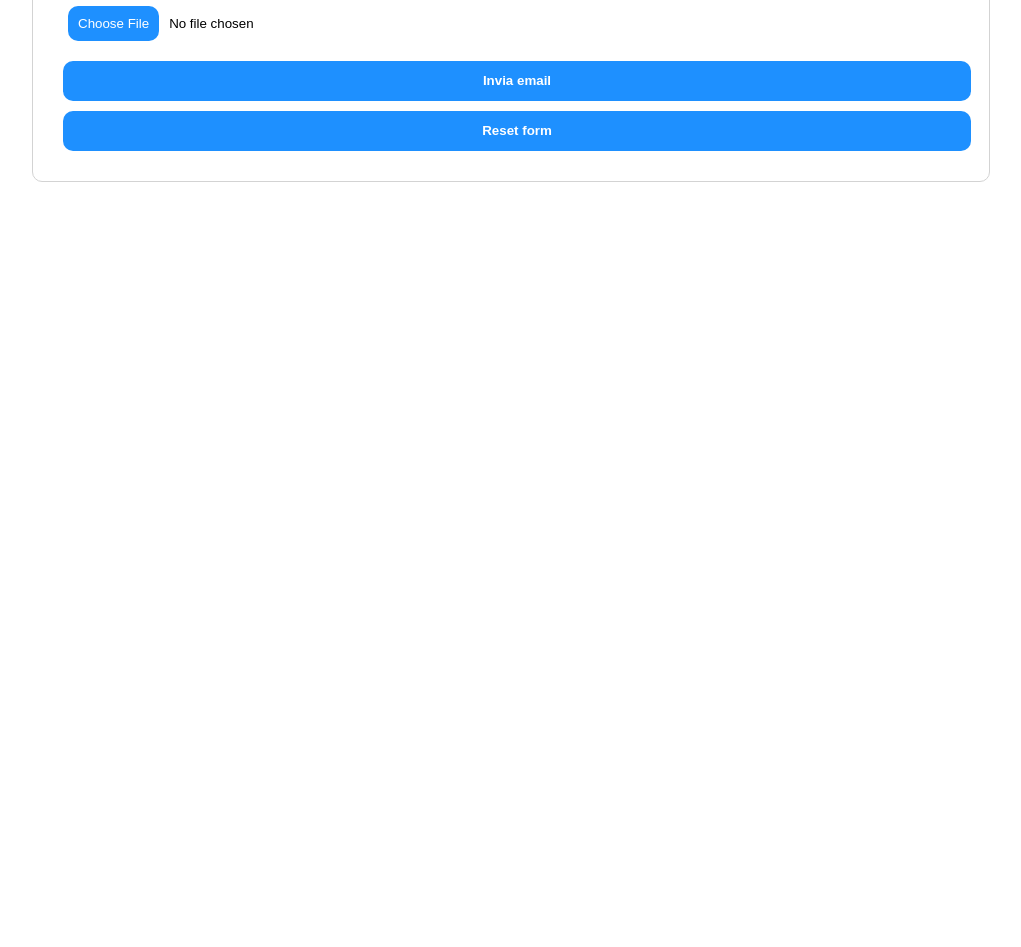
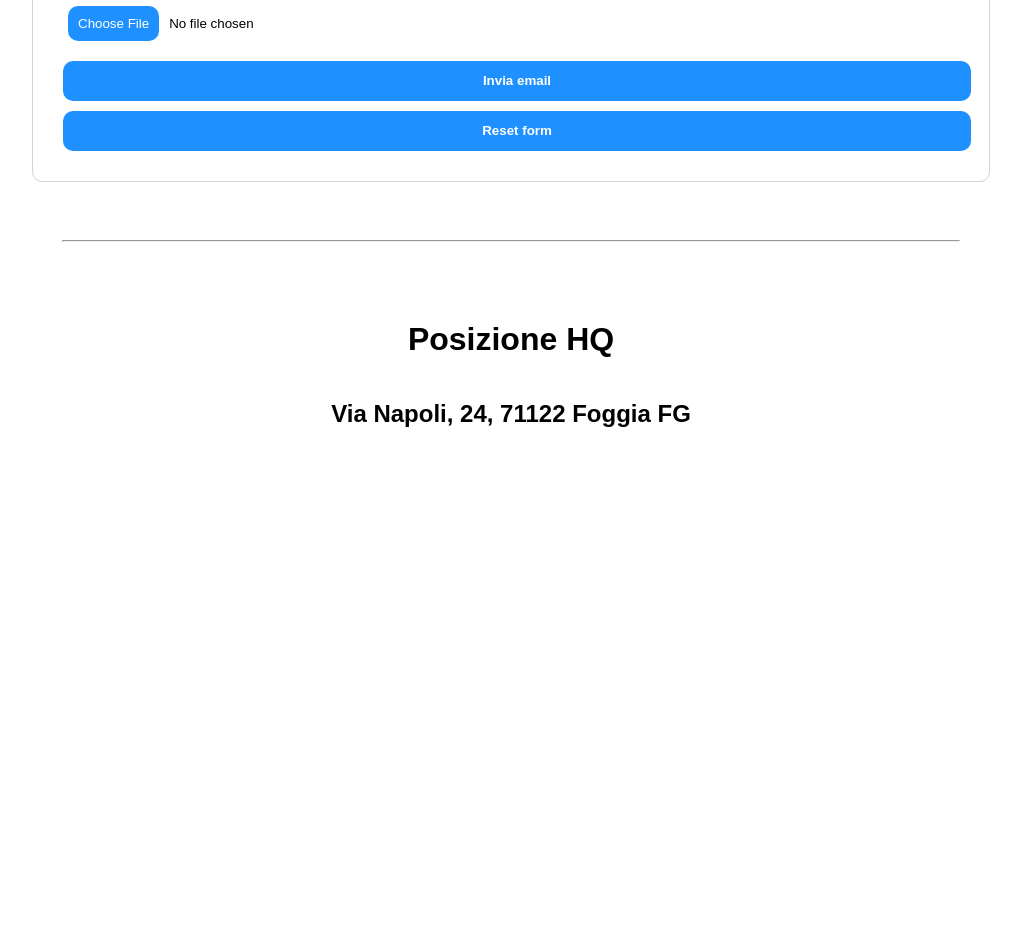
Before and after one commit to darkjoker1021/pickspetwebsite, a PHP site: page /pages/contact.html in a window 1280 px wide. Shown: the part 925-1872 px from the top of the page, without its empty margins (129-1150 px from the left). Before the commit the page ends 1107 px from the top, so only its background shows below. Run offline with PHP 8.4, Linux system fonts and the light colour scheme; some libraries are stand-ins or nearby versions.

Commit message:
Add maps iframe

```diff
--- a/pages/contact.html
+++ b/pages/contact.html
@@ -54,6 +54,20 @@
 		</div>
 
 		<div class="space"></div>
+
+		<hr width="70%">
+
+		<div class="space"></div>
+
+
+		<div class="maps">
+			<h1>Posizione HQ</h1>
+			<h2>Via Napoli, 24, 71122 Foggia FG</h2>
+
+			<iframe src="https://maps.google.com/maps?width=100%25&amp;height=600&amp;hl=en&amp;q=Via%20Napoli,%2024,%20Foggia+(My%20Business%20Name)&amp;t=&amp;z=14&amp;ie=UTF8&amp;iwloc=B&amp;output=embed"></iframe>
+		</div>
+
+		<div class="space"></div>
 	</body>
 
 	<footer>
--- a/style/form_style.css
+++ b/style/form_style.css
@@ -106,3 +106,18 @@
 	cursor: pointer;
 	transition: all .2s ease;
 }
+
+.maps {
+	display: flex;
+	flex-direction: column;
+	flex-wrap: wrap;
+	justify-content: center;
+	align-items: center;
+}
+
+.maps>iframe {
+	border: 0;
+	border-radius: 10px;
+	height: 500px;
+	width: 70%;
+}
```
